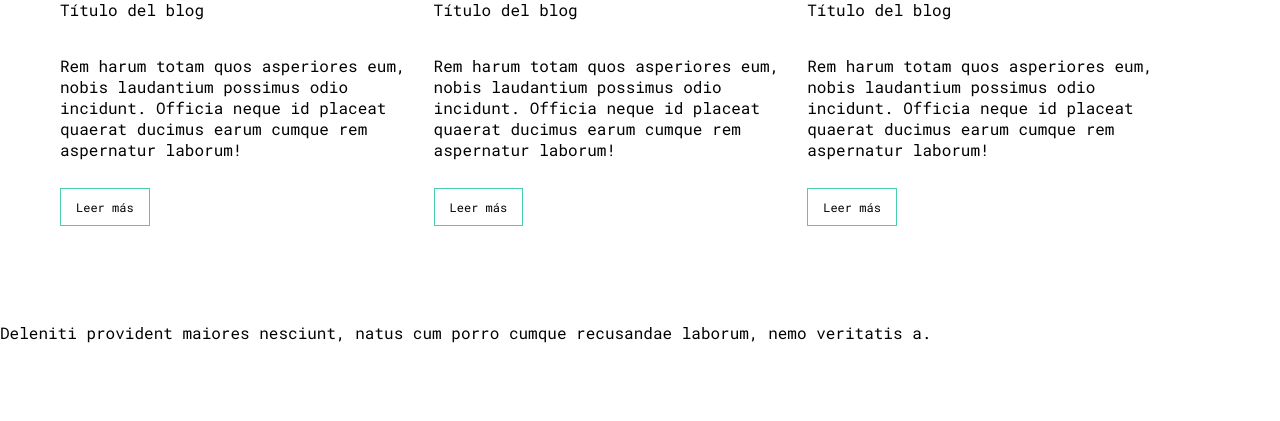
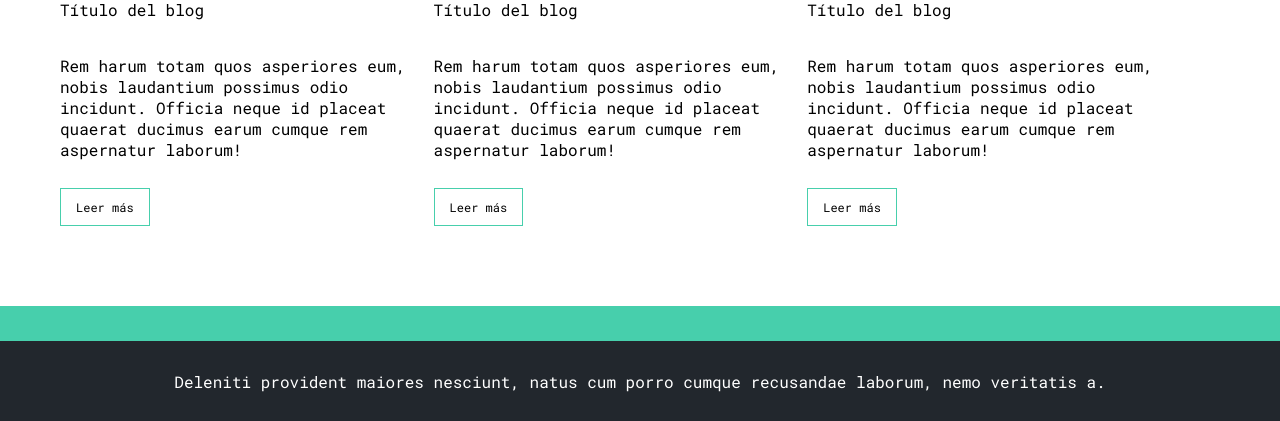
Before and after one commit to diego40g/CursosPlatzi, a PHP site: page /blogs.html in a window 1280 px wide. Shown: the part 1670-2091 px from the top of the page. Before the commit the page ends 2013 px from the top, so only its background shows below. Run offline with PHP 8.4, Linux system fonts and the light colour scheme.

Commit message:
add styles of footer and divide using border-top with other color

```diff
--- a/PracticeCourseCSSGrid/Blog-SPA/css/main.css
+++ b/PracticeCourseCSSGrid/Blog-SPA/css/main.css
@@ -159,3 +159,15 @@
 .blogs-posts-container .post-container img {
     width: 100%;
 }
+
+footer {
+    width: 100%;
+    height: 80px;
+    background-color: #22272d;
+    border-top: 35px solid #47cfac;
+    text-align: center;
+}
+footer p {
+    color: white;
+    margin-top: 30px;
+}
```
